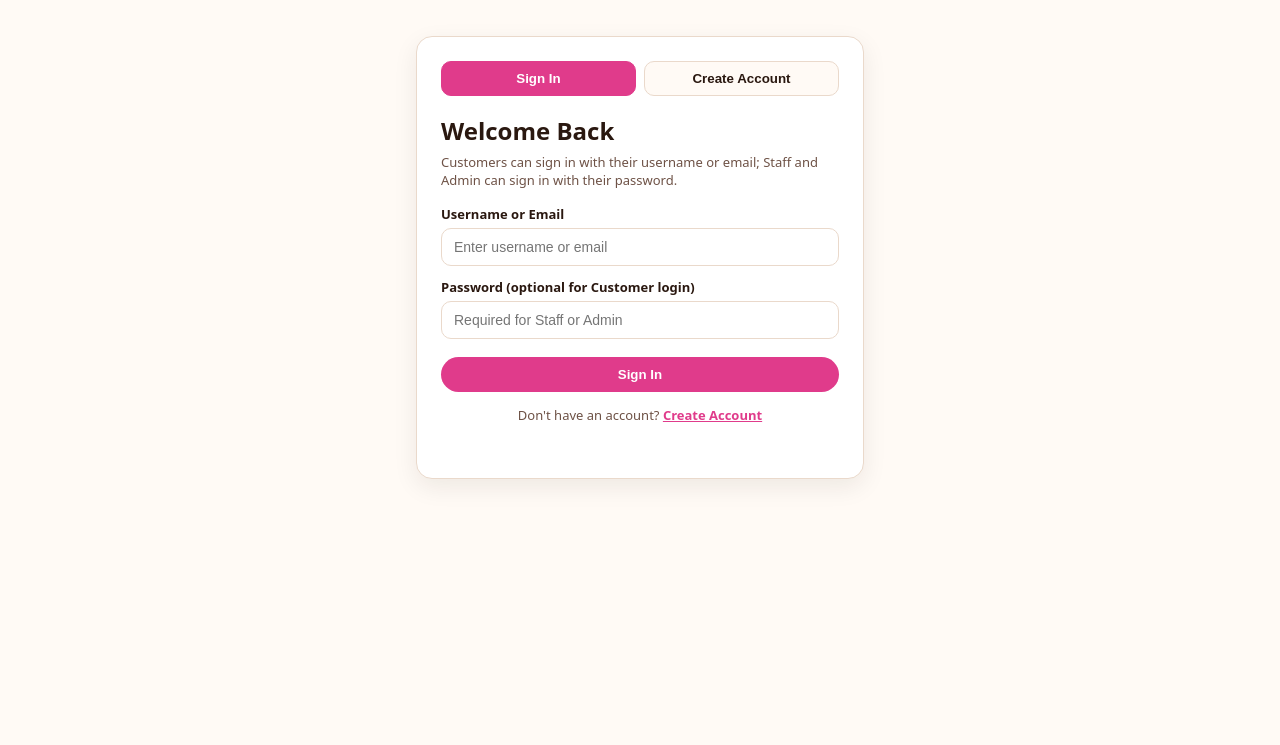
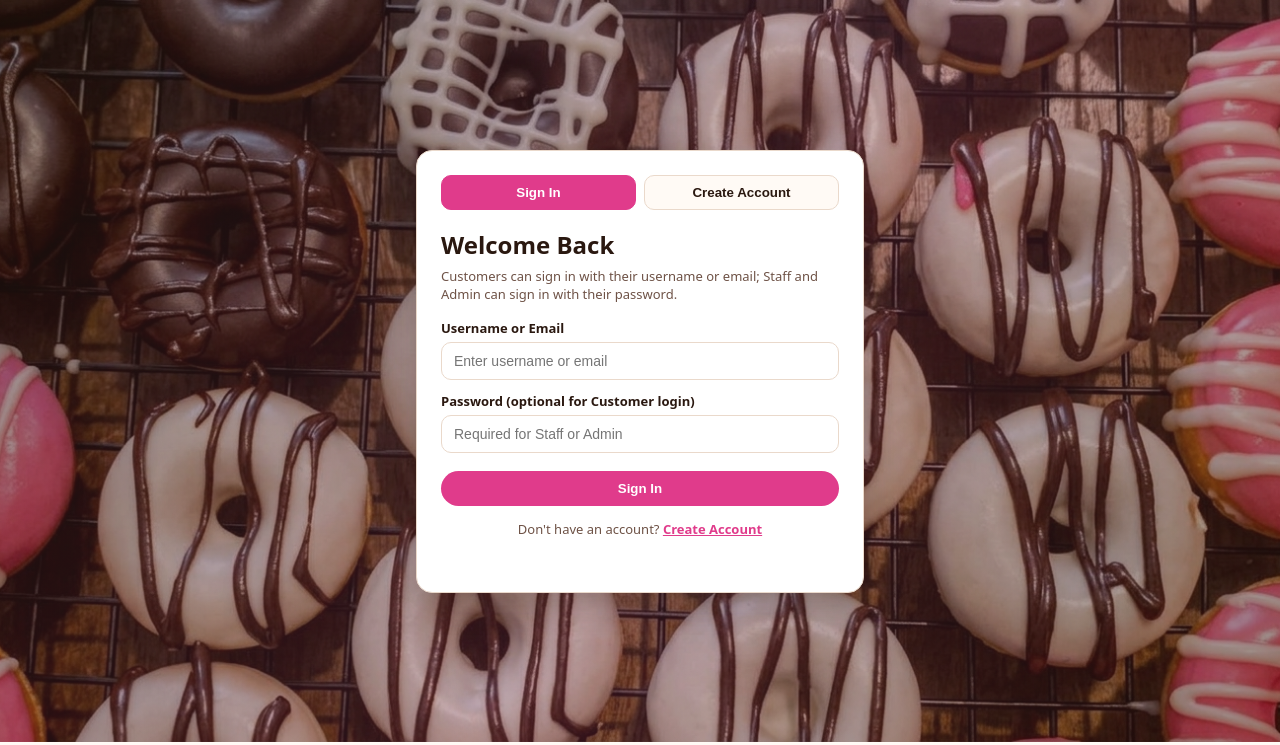
Before and after one commit to karinaesther31/Doughnut-drop-Web-Based-Ordering-System, a Spring Boot app: page /auth/login.html in a window 1280 px wide. Shown: the part 55-800 px from the top of the page. Run offline with Spring Boot 4, Linux system fonts and the light colour scheme; some of the project's set-up classes (security, data sources, template engines, error pages and the like) are left out, and stand-ins take their place.

Commit message:
login html design

```diff
--- a/Doughnut-Drop Web Based-Ordering System/doughnut-drop/doughnut-drop/src/main/resources/static/auth/login.html
+++ b/Doughnut-Drop Web Based-Ordering System/doughnut-drop/doughnut-drop/src/main/resources/static/auth/login.html
@@ -8,7 +8,8 @@
     <style>
         .auth-wrapper {
             max-width: 480px;
-            margin: 36px auto;
+            width: 100%;
+            margin: 0 auto;
             padding: 0 16px;
         }
         .auth-card {
@@ -16,7 +17,7 @@
             border: 1px solid var(--border);
             border-radius: 16px;
             padding: 24px;
-            box-shadow: 0 8px 24px rgba(42, 24, 16, 0.08);
+            box-shadow: 0 12px 30px rgba(42, 24, 16, 0.24);
         }
         .auth-tabs {
             display: grid;
@@ -84,7 +85,8 @@
     </nav>
 </header>
 
-<main class="auth-wrapper">
+<main class="login-section">
+    <div class="auth-wrapper">
         <div class="auth-card">
             <div class="auth-tabs">
                 <button id="tabLogin" class="auth-tab active" type="button">Sign In</button>
@@ -194,6 +196,7 @@
             </form>
 
             <div id="authStatus" class="auth-status"></div>
+        </div>
     </div>
 </main>
 
--- a/Doughnut-Drop Web Based-Ordering System/doughnut-drop/doughnut-drop/src/main/resources/static/css/style.css
+++ b/Doughnut-Drop Web Based-Ordering System/doughnut-drop/doughnut-drop/src/main/resources/static/css/style.css
@@ -76,6 +76,17 @@ body {
     display: flex;
     align-items: center;
     padding: 40px 24px;
+}
+
+.login-section {
+    min-height: calc(100vh - 58px);
+    display: flex;
+    align-items: center;
+    justify-content: center;
+    padding: 32px 16px;
+    background:
+            linear-gradient(120deg, rgba(42, 24, 16, 0.52) 0%, rgba(109, 46, 70, 0.38) 55%, rgba(42, 24, 16, 0.48) 100%),
+            url("../images/hero-donuts.jpg") center / cover no-repeat;
 }
 
 .hero-inner {
```
Also changed, not shown: Doughnut-Drop Web Based-Ordering System/doughnut-drop/doughnut-drop/src/main/resources/static/images/hero-donuts.jpg, 3 other files. Lines whose indentation alone changed are shown as unchanged.
